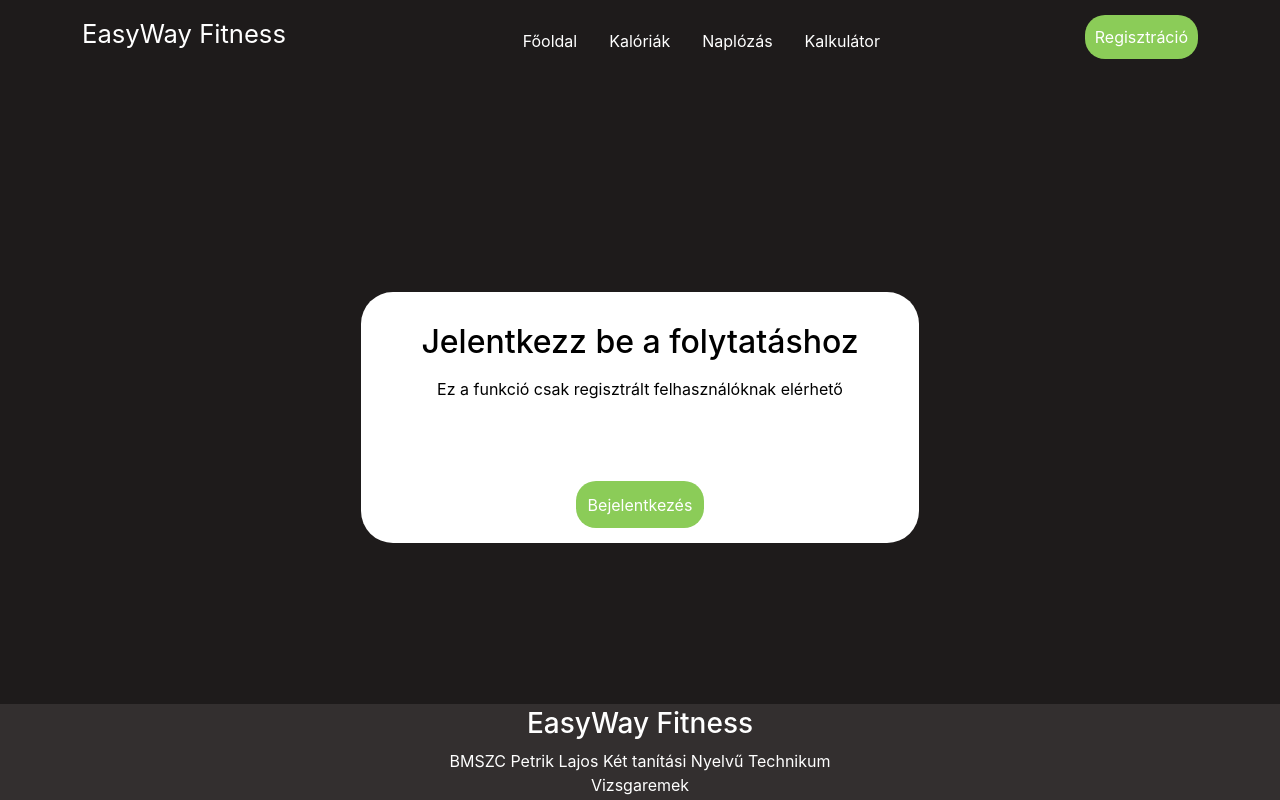
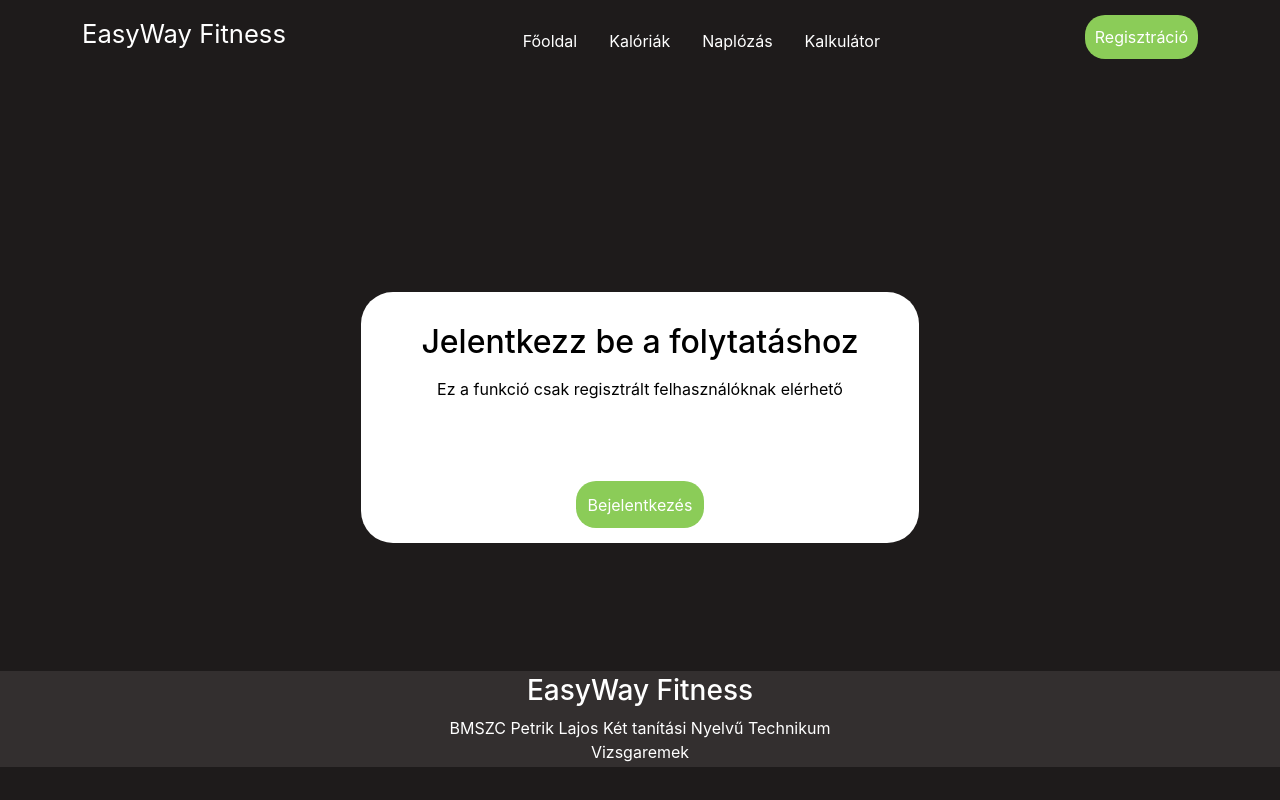
Before and after one commit to dkotai66/Vizsgaremek_FrontEnd, a React (Create React App) app in the folder easywayfitness/: page /Record in a window 1280 px wide. Built offline with nearby package versions, Linux system fonts and the light colour scheme.

Commit message:
regisztracio footer margin top hozzaadva

```diff
--- a/easywayfitness/src/components/SignUpSignIn.css
+++ b/easywayfitness/src/components/SignUpSignIn.css
@@ -128,3 +128,10 @@ input::placeholder {
         height: 350px;
     }
 }
+
+@media screen and (min-width:1024px ) {
+    .footerContainer {
+    position: relative;
+    margin-top: 10%;
+}
+}
```
